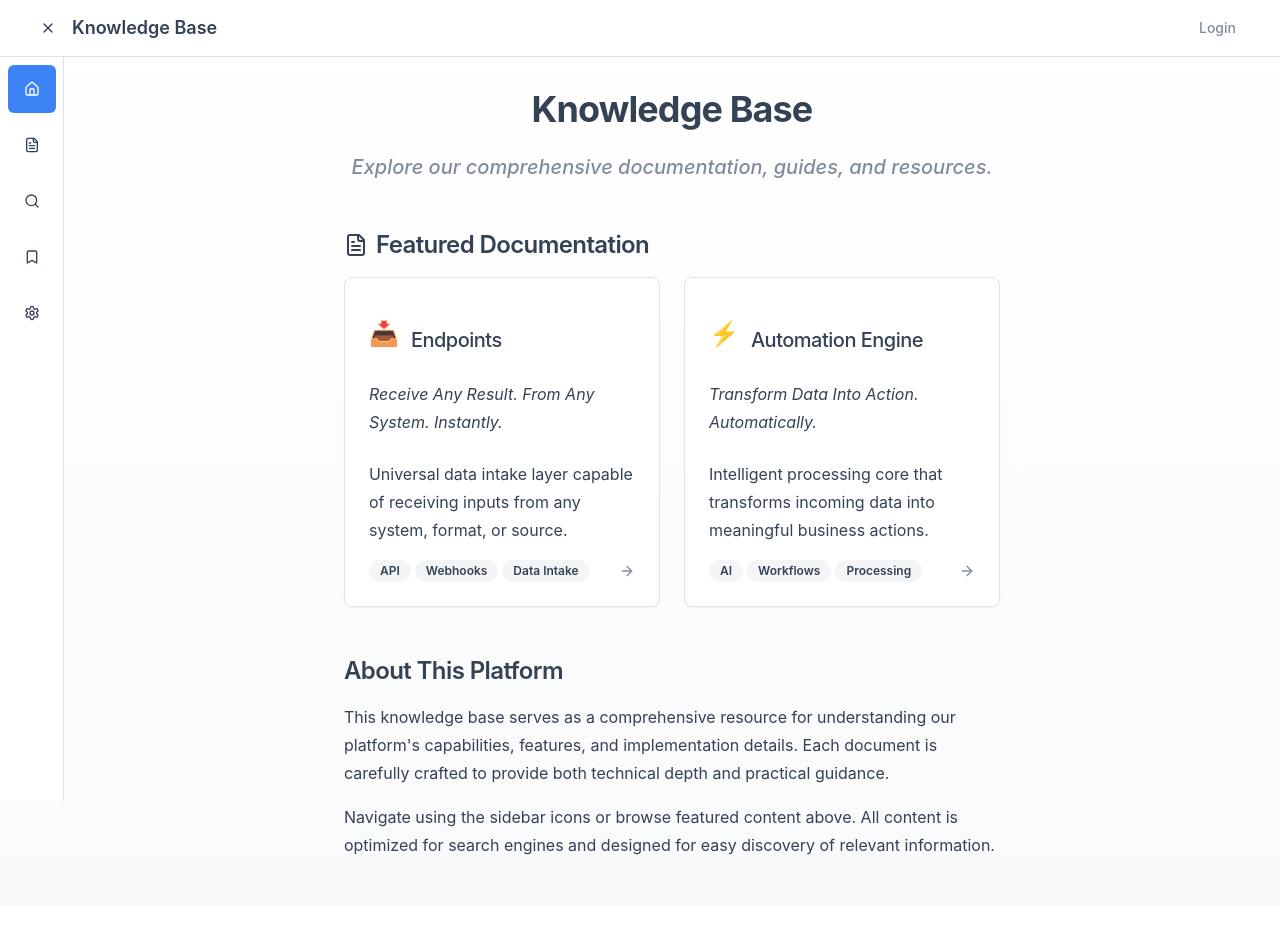
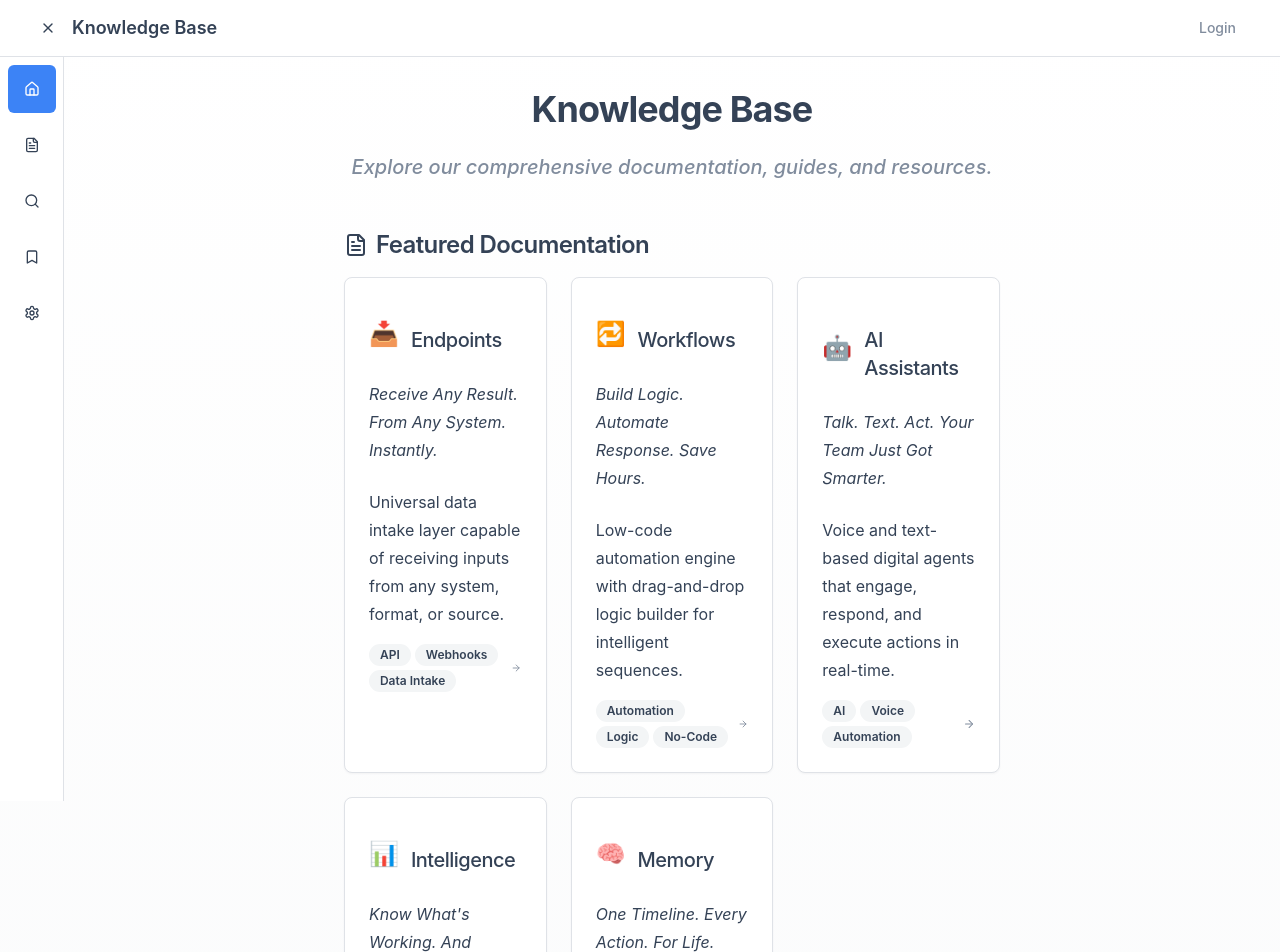
Before and after one commit to alsetso/alsetmaps, a React (Vite) app: page / in a window 1280 px wide. Shown: the top 952 px of the page. Before the commit the page ends 907 px from the top, so only its background shows below. Built offline with nearby package versions, Linux system fonts and the light colour scheme.

Commit message:
Add new documentation pages
Add new documentation pages for Workflows, AI Assistants, Intelligence, and Memory, using the existing /:id structure.

```diff
--- a/src/pages/DocumentView.tsx
+++ b/src/pages/DocumentView.tsx
@@ -2,7 +2,6 @@ import { useParams } from "react-router-dom";
 import { DocumentLayout } from "@/components/DocumentLayout";
 import { DocumentPage } from "@/components/DocumentPage";
 
-// Sample documents database
 const documents = {
   "endpoints": {
     emoji: "📥",
@@ -26,27 +25,89 @@ Perfect for industries ranging from law and logistics to finance and wellness, e
     lastUpdated: "2 days ago",
     readTime: "3 min"
   },
-  "automation": {
-    emoji: "⚡",
-    title: "Automation Engine",
-    tagline: "Transform Data Into Action. Automatically.",
-    description: `The Automation Engine is the intelligent processing core that transforms your incoming data into meaningful business actions. Using advanced AI and customizable workflows, it analyzes every piece of information, extracts insights, and triggers appropriate responses across your connected systems.
+  "workflows": {
+    emoji: "🔁",
+    title: "Workflows",
+    tagline: "Build Logic. Automate Response. Save Hours.",
+    description: `Workflows are the automation engine behind every modern platform. With Alset's low-code logic builder, you can create intelligent sequences triggered by events, data, schedules, or user behavior. From sending a personalized email when a contract is signed, to escalating a failed transaction to a phone assistant — workflows put your operations on autopilot.
 
-From document classification and data extraction to complex business logic execution, this engine handles the heavy lifting of data processing. It learns from patterns, adapts to your specific use cases, and scales automatically to handle increasing data volumes while maintaining precision and speed.`,
+Design with drag-and-drop simplicity or advanced branching logic. Include conditions, delays, AI evaluations, human handoffs, and fallback mechanisms. Workflows give any business the ability to automate complex operations without writing a single line of code.`,
     keywords: [
-      "workflow automation",
-      "AI data processing",
-      "business logic engine",
-      "intelligent automation",
-      "data transformation",
-      "workflow orchestration",
-      "automated data analysis",
-      "intelligent document processing",
-      "business process automation",
-      "AI workflow engine"
+      "workflow automation builder",
+      "low-code sequence creator",
+      "event-driven automation",
+      "task automation flow",
+      "drag-and-drop workflow engine",
+      "real-time logic automation",
+      "conditional logic workflow",
+      "post-action triggers",
+      "platform automation suite"
+    ],
+    lastUpdated: "1 day ago",
+    readTime: "4 min"
+  },
+  "ai-assistants": {
+    emoji: "🤖",
+    title: "AI Assistants",
+    tagline: "Talk. Text. Act. Your Team Just Got Smarter.",
+    description: `AI Assistants are voice and text-based digital agents that can engage, respond, and execute actions in real-time. Whether it's following up on a contract, answering a support ticket, or converting a lead — these assistants combine the power of generative AI with operational automation.
+
+Each assistant is customizable with a unique tone, appearance, script, and behavior. They integrate seamlessly with your workflows to perform autonomous communication, escalate issues, and maintain context over time. Think of it as your on-demand, 24/7 smart team — available by voice or message.`,
+    keywords: [
+      "voice AI assistant",
+      "outbound call automation",
+      "conversational AI bot",
+      "AI follow-up agent",
+      "generative AI customer service",
+      "smart phone agent",
+      "autonomous assistant software",
+      "contextual AI support",
+      "result explanation bot"
+    ],
+    lastUpdated: "3 days ago",
+    readTime: "5 min"
+  },
+  "intelligence": {
+    emoji: "📊",
+    title: "Intelligence",
+    tagline: "Know What's Working. And What's Not.",
+    description: `The Intelligence module provides real-time analytics across your entire platform — from endpoints to assistants. Monitor success rates, drop-offs, open rates, bottlenecks, and timing delays. Track every action triggered and every message delivered. Use predictive suggestions powered by AI to fine-tune your automations and improve operational outcomes.
+
+With advanced visualizations, historical trend analysis, and feedback loops, this dashboard turns your data into growth. Whether you're optimizing sales processes, case management, or result delivery, Intelligence keeps your platform sharp, responsive, and ever-evolving.`,
+    keywords: [
+      "automation analytics dashboard",
+      "workflow performance metrics",
+      "AI-powered insights",
+      "user behavior analysis",
+      "automation optimization",
+      "task success tracking",
+      "real-time data intelligence",
+      "business process intelligence",
+      "AI optimization tools"
+    ],
+    lastUpdated: "5 days ago",
+    readTime: "4 min"
+  },
+  "memory": {
+    emoji: "🧠",
+    title: "Memory",
+    tagline: "One Timeline. Every Action. For Life.",
+    description: `Memory is your platform's persistent knowledge graph — tracking every file, action, message, and event tied to each client, user, or case. This unified timeline powers context-aware automation and ensures seamless continuity across sessions, agents, and departments.
+
+Whether you're revisiting a contract, continuing a client conversation, or analyzing previous decisions, everything is stored and retrievable. Memory ensures that your AI assistants, workflows, and human teams operate with full awareness of history — leading to smarter, more personalized engagement.`,
+    keywords: [
+      "user memory graph",
+      "persistent timeline tracking",
+      "client history database",
+      "continuity of automation",
+      "evergreen digital record",
+      "contextual AI assistant",
+      "longitudinal interaction record",
+      "intelligent case management",
+      "historical context platform"
     ],
     lastUpdated: "1 week ago",
-    readTime: "4 min"
+    readTime: "3 min"
   }
 };
 
--- a/src/pages/Index.tsx
+++ b/src/pages/Index.tsx
@@ -14,12 +14,36 @@ const featuredDocuments = [
     tags: ["API", "Webhooks", "Data Intake"]
   },
   {
-    id: "automation",
-    emoji: "⚡",
-    title: "Automation Engine",
-    tagline: "Transform Data Into Action. Automatically.",
-    description: "Intelligent processing core that transforms incoming data into meaningful business actions.",
-    tags: ["AI", "Workflows", "Processing"]
+    id: "workflows",
+    emoji: "🔁",
+    title: "Workflows",
+    tagline: "Build Logic. Automate Response. Save Hours.",
+    description: "Low-code automation engine with drag-and-drop logic builder for intelligent sequences.",
+    tags: ["Automation", "Logic", "No-Code"]
+  },
+  {
+    id: "ai-assistants",
+    emoji: "🤖",
+    title: "AI Assistants",
+    tagline: "Talk. Text. Act. Your Team Just Got Smarter.",
+    description: "Voice and text-based digital agents that engage, respond, and execute actions in real-time.",
+    tags: ["AI", "Voice", "Automation"]
+  },
+  {
+    id: "intelligence",
+    emoji: "📊",
+    title: "Intelligence",
+    tagline: "Know What's Working. And What's Not.",
+    description: "Real-time analytics across your entire platform with predictive AI-powered insights.",
+    tags: ["Analytics", "AI Insights", "Metrics"]
+  },
+  {
+    id: "memory",
+    emoji: "🧠",
+    title: "Memory",
+    tagline: "One Timeline. Every Action. For Life.",
+    description: "Persistent knowledge graph tracking every interaction for context-aware automation.",
+    tags: ["Context", "History", "Timeline"]
   }
 ];
 
@@ -40,7 +64,7 @@ const Index = () => {
             Featured Documentation
           </h2>
 
-          <div className="grid gap-6 md:grid-cols-2 not-prose">
+          <div className="grid gap-6 md:grid-cols-2 lg:grid-cols-3 not-prose">
             {featuredDocuments.map((doc) => (
               <Link key={doc.id} to={`/${doc.id}`} className="block group">
                 <Card className="h-full transition-all duration-200 hover:shadow-md hover:scale-[1.02] group-hover:border-primary/20">
```
